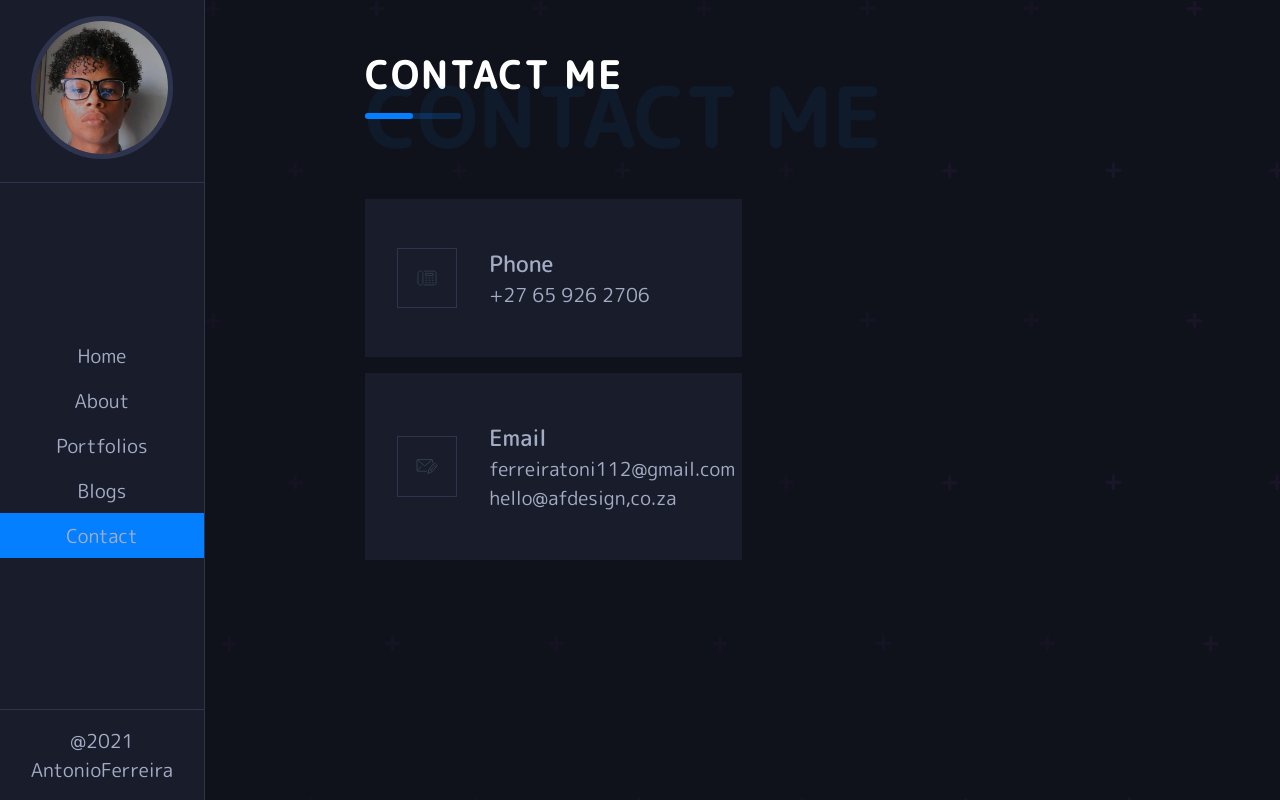
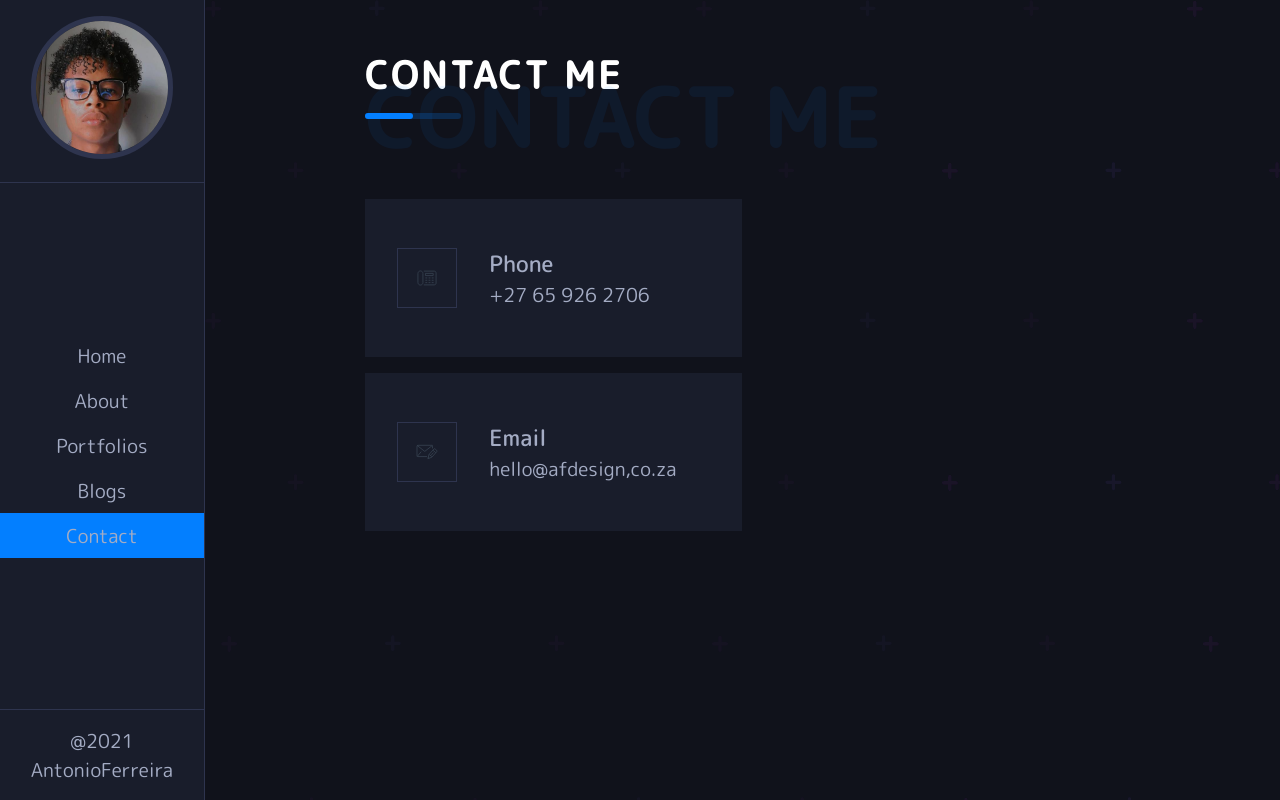
Before and after one commit to antonioferreiraSA/antonioferreira.me, a React (Create React App) app: page /contact in a window 1280 px wide. Built offline with nearby package versions, Linux system fonts and the light colour scheme.

Commit message:
adding info to contact page

```diff
--- a/src/Pages/ContactPage.js
+++ b/src/Pages/ContactPage.js
@@ -17,7 +17,7 @@ function ContactPage() {
                 </div> */}
                 <div className="contact-sect">
                     <ContactItem icon={phone} text1={'+27 65 926 2706'}  title={'Phone'}/>
-                    <ContactItem icon={email} text1={'ferreiratoni112@gmail.com'} text2={'hello@afdesign,co.za'} title={'Email'}/>
+                    <ContactItem icon={email} text1={'hello@afdesign,co.za'}  title={'Email'}/>
                     {/* <ContactItem icon={location} text1={'25 Paramount St, PN4 8H9 London'} text2={'United Kingdom'} title={'Address'}/> */}
                 </div>
             </div>
```
Also changed, not shown: 1 other file (tests, documents, lock files or other folders).
